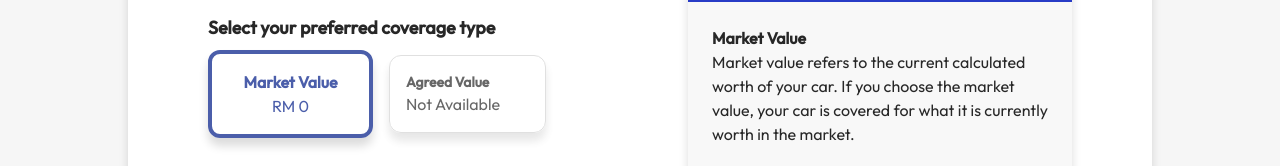
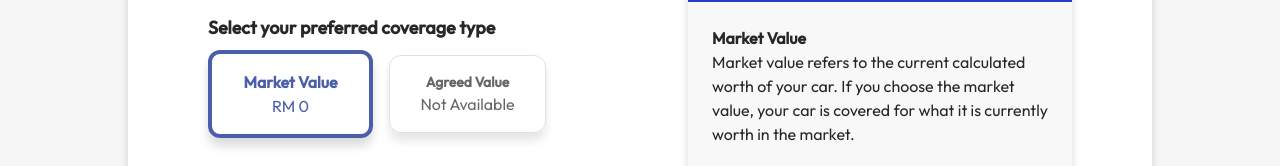
Before and after one commit to JunDevHarsh/aeon, a React (Vite) app: page /insurance/test in a window 1280 px wide. Shown: the part 182-348 px from the top of the page. Built offline with nearby package versions, Linux system fonts and the light colour scheme; no server answers.

Commit message:
fix: Change items align to center

```diff
--- a/src/components/container/MarketAndAgreed.tsx
+++ b/src/components/container/MarketAndAgreed.tsx
@@ -399,7 +399,7 @@ function MarketAndAgreedContainer() {
               />
               {reconIndicator === "yes" || agreed === null ? (
                 <div className="relative even:mt-4 mobile-l:even:mt-0 even:ml-0 mobile-l:even:ml-4 inline-block w-full mobile-l:w-auto">
-                  <div className="relative px-4 py-4 flex flex-col items-start justify-center w-full mobile-l:w-[157px] h-auto border border-solid border-[#d3d3d3] opacity-70 cursor-no-drop rounded-xl text-primary-black shadow-[0_8px_10px_0_#00000024]">
+                  <div className="relative px-4 py-4 flex flex-col items-center justify-center w-full mobile-l:w-[157px] h-auto border border-solid border-[#d3d3d3] opacity-70 cursor-no-drop rounded-xl text-primary-black shadow-[0_8px_10px_0_#00000024]">
                     <span className="text-sm text-center text-current font-bold">
                       Agreed Value
                     </span>
```
